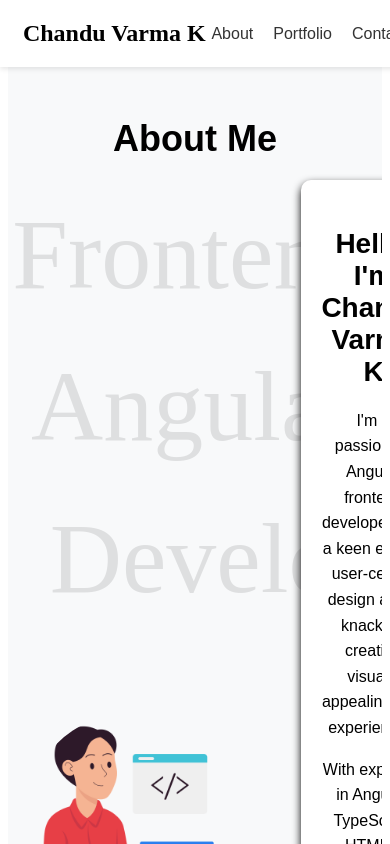
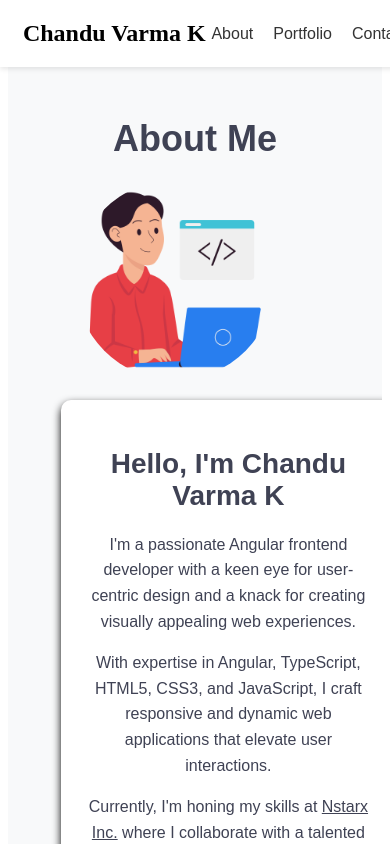
Before and after one commit to chanduvarmak/Portfolio, an Angular app: page / in a window 390 px wide. Shown: the top 844 px of the page. Built offline with nearby package versions, Linux system fonts and the light colour scheme.

Commit message:
added some media querys for responsive page

```diff
--- a/src/styles.scss
+++ b/src/styles.scss
@@ -18,6 +18,60 @@
   .container p {
     font-size: 18px;
   }
-  h1, h2, h3, h4, h5, h6,li,ul,p{
+  h1, h2, h3, h4, h5, h6,li,ul,p,a{
     font-family: 'Poppins', sans-serif !important;
+    color: #3F4254;
   }
+
+  // this below code is for responsive about section
+
+  // @media (max-width: 767px) {
+  //   .container {
+  //     padding: 0 10px; /* Adjust container padding */
+  //   }
+
+  //   .profile {
+  //     flex-direction: column; /* Stack profile info on top of the profile picture */
+  //     text-align: center; /* Center align profile info */
+  //   }
+
+  //   .profile-picture {
+  //     margin-right: 0; /* Remove right margin for profile picture */
+  //     margin-bottom: 20px; /* Add bottom margin for separation */
+  //   }
+
+  //   .profile-info {
+  //     max-width: none; /* Remove max-width for profile info */
+  //     left: auto; /* Reset left position */
+  //   }
+
+  //   .navigation ul {
+  //     flex-direction: column; /* Stack navigation links vertically */
+  //     align-items: center; /* Center align navigation links */
+  //   }
+
+  //   .navigation ul li {
+  //     margin: 10px 0; /* Adjust margin for navigation links */
+  //   }
+  // }
+
+  @media screen and (max-width: 768px) {
+    .profile {
+      flex-direction: column;
+      align-items: center;
+    }
+    .profile-info {
+      max-width: 100%; /* Occupy full width */
+      margin-top: 20px; /* Add some space between profile picture and profile info */
+    }
+  }
+
+  /* Adjustments for even smaller screens */
+  @media screen and (max-width: 480px) {
+    .profile-info {
+      padding: 10px; /* Reduce padding for smaller screens */
+    }
+    .alphabet-pattern {
+      display: none; /* Hide alphabet pattern for smaller screens */
+    }
+  }
```
